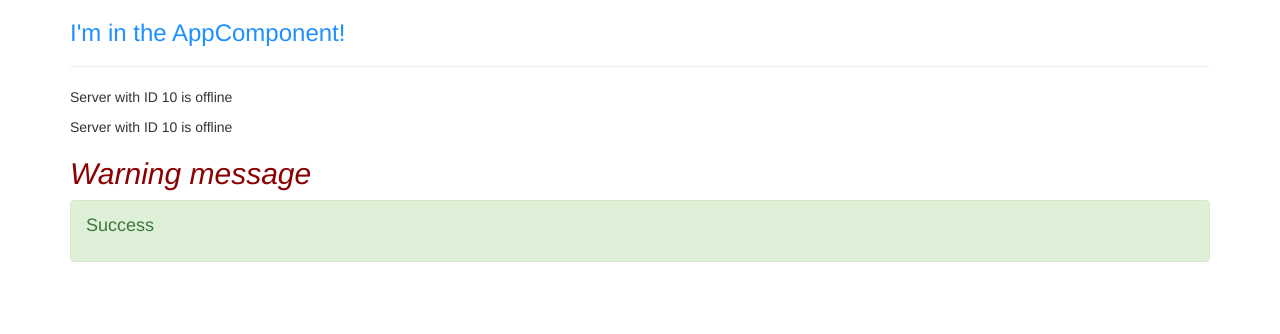
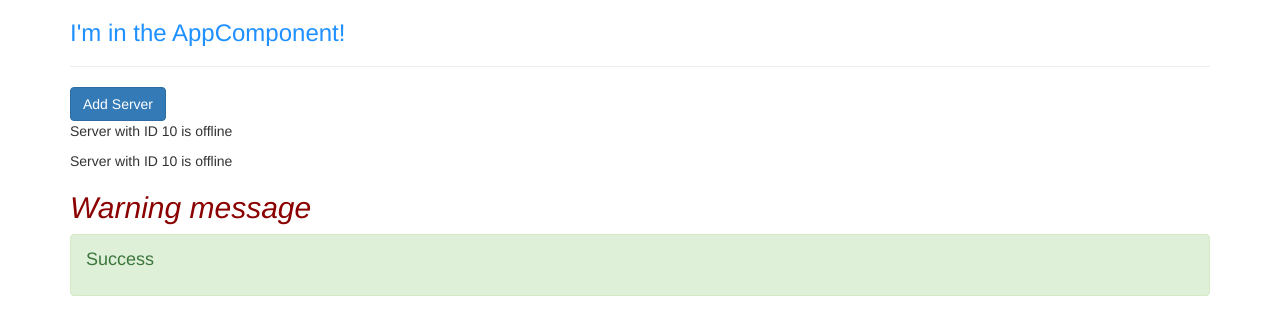
Before and after one commit to ldaher/training-udemy-angular, an Angular app: page / in a window 1280 px wide. Shown: the top 334 px of the page. Built offline with nearby package versions, Linux system fonts and the light colour scheme.

Commit message:
aula 'property binding' finalizada

```diff
--- a/src/app/servers/servers.component.html
+++ b/src/app/servers/servers.component.html
@@ -1,2 +1,3 @@
+<button class="btn btn-primary" [disabled]="!allowNewServer">Add Server</button>
 <app-server></app-server>
 <app-server></app-server>
--- a/src/app/servers/servers.component.ts
+++ b/src/app/servers/servers.component.ts
@@ -4,14 +4,21 @@
   // selector: 'app-servers',
   // selector: '[app-servers]',
   selector: '.app-servers',
-  template: `
-  <app-server></app-server>
-  <app-server></app-server>`,
+  // template: `
+  // <app-server></app-server>
+  // <app-server></app-server>`,
+  templateUrl: './servers.component.html',
   styleUrls: ['./servers.component.css']
 })
 export class ServersComponent implements OnInit {
+  allowNewServer: boolean = false;
 
-  constructor() { }
+
+  constructor() {
+    setTimeout(() => {
+      this.allowNewServer = true;
+    }, 5000);
+  }
 
   ngOnInit() {
   }
```
